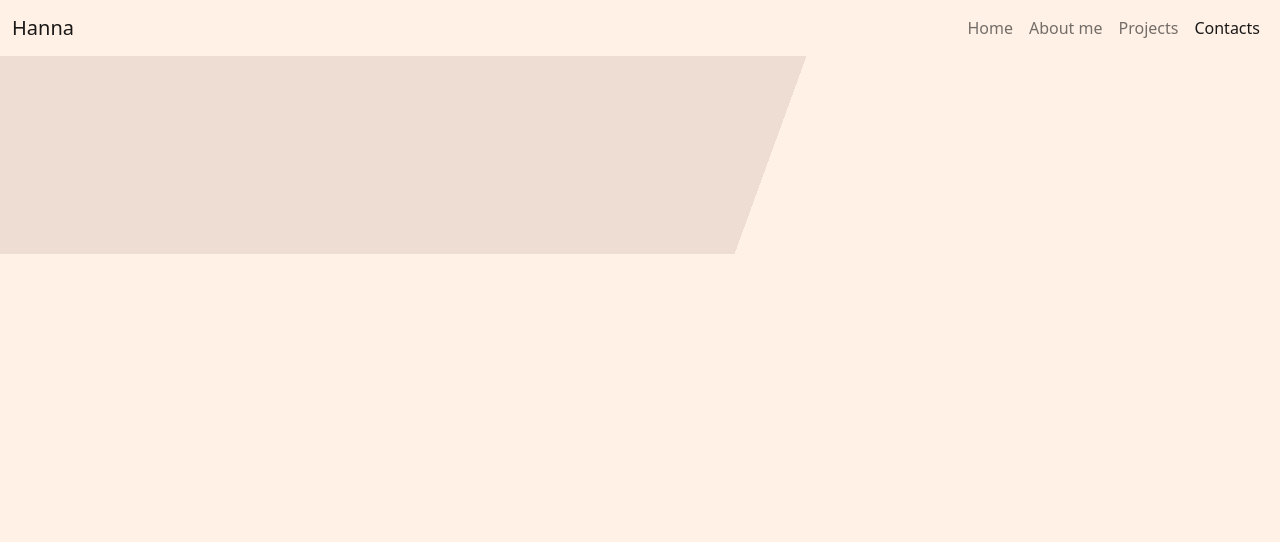
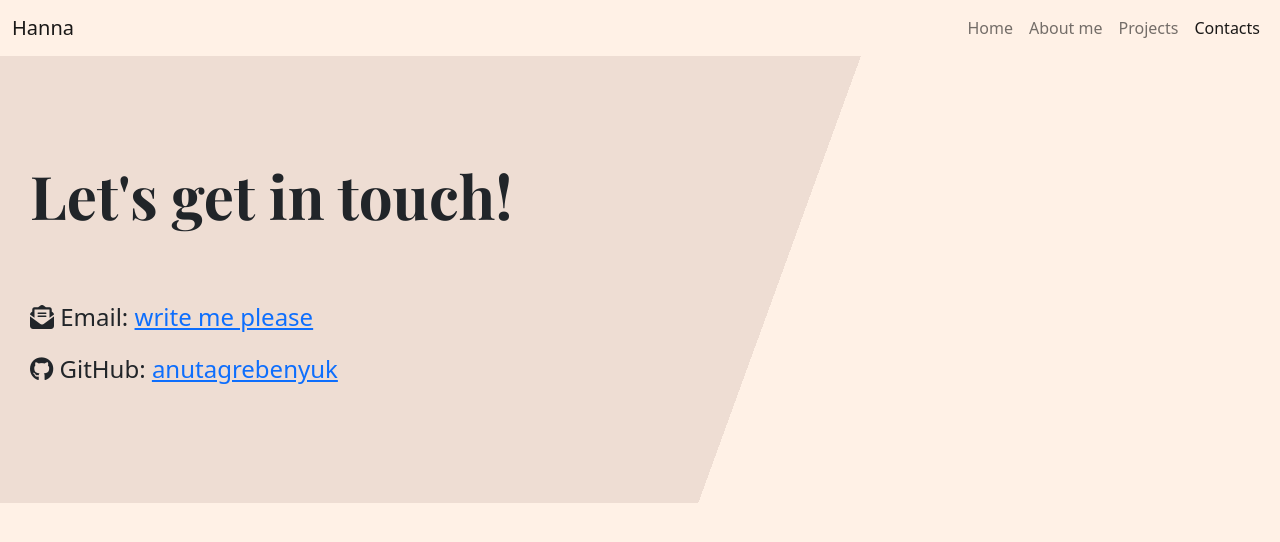
Before and after one commit to anutagrebenyuk/Portfolio_new_design, a plain HTML site: page contact.html in a window 1280 px wide. Drawn offline with nearby package versions, Linux system fonts and the light colour scheme; a web font is replaced by a local one.

Commit message:
Contact page added

```diff
--- a/contact.html
+++ b/contact.html
@@ -71,5 +71,17 @@
           </div>
         </div>
       </nav>
-</body>
+      <h1 class="mb-5">Let's get in touch!</h1>
+      <div class="contacts mt-5">
+        <p>
+          <i class="fa-solid fa-envelope-open-text"></i> Email:
+          <a href="mailto:anutagrebenyuk@gmail.com">write me please</a>
+        </p>
+        <p>
+          <i class="fa-brands fa-github"></i> GitHub:
+          <a href="https://github.com/anutagrebenyuk">anutagrebenyuk</a>
+        </p>
+      </div>
+    </div>
+  </body>
 </html>
--- a/style.css
+++ b/style.css
@@ -64,6 +64,11 @@ p {
 .avatar {
   width: 300px;
   height: 300px;
+  margin-left: 70px;
+}
+.contacts p {
+  font-size: 24px;
+  line-height: 1.5;
 }
 /* The typing effect */
 @keyframes typing {
```
Also changed, not shown: index.html (+1 -1 lines).
